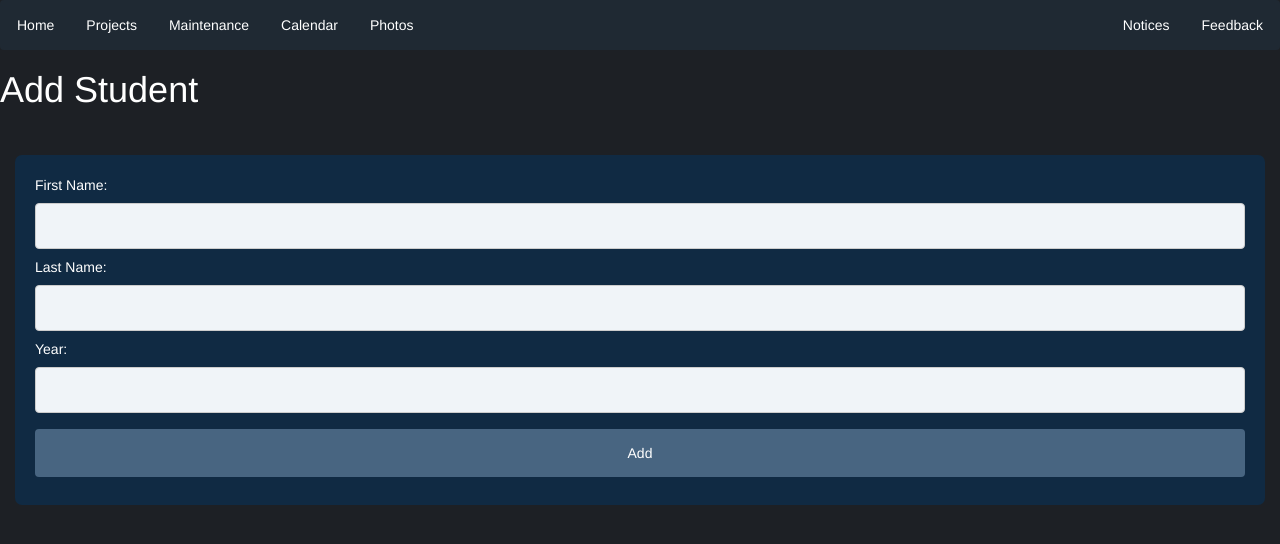
After one commit to cnesci/eco_squad, a Flask app: page /new_student in a window 1280 px wide. The commit adds this page. Shown: the top 544 px of the page. Run offline with Flask 2, Linux system fonts and the light colour scheme; some libraries are stand-ins or nearby versions.

Commit message:
Add student page fixed

```diff
--- /dev/null
+++ b/Templates/add_student.html
@@ -0,0 +1,19 @@
+{% extends "layout.html" %}
+
+{% block title %} Add Student {% endblock %}
+
+{% block content %}
+<br>
+<div>
+  <form action="/add_student", method="POST">
+  First Name:
+  <input type="text" name="m_first_name"><br>
+  Last Name:
+  <input type="text" name="m_last_name"><br>
+  Year:
+  <input type="number" name="m_year"><br>
+
+  <button class="sub" type="submit">Add</button>
+  </form>
+</div>
+{% endblock %}
--- a/Templates/projects.html
+++ b/Templates/projects.html
@@ -36,7 +36,6 @@
     </table>
     <a href="sort_by_dsc" class="btn btn-info" role="button">Sort By Due Date</a>
 </div>
-
 <a href="/new_project" class="btn btn-info" role="button">Add Project</a>
 <a href="/remove_project" class="btn btn-info" role="button">Remove Project</a>
 <a href="/update_project" class="btn btn-info" role="button">Update Project</a>
--- a/app.py
+++ b/app.py
@@ -9,6 +9,7 @@ delete_projects=[]
 delete_tasks=[]
 modify_projects=[]
 modify_tasks=[]
+students=[]
 the_user_name=''
 
 #Connect database
@@ -17,10 +18,12 @@ con = sqlite3.connect('projects.db', check_same_thread=False)
 #If the tables already exists, delete
 con.execute("DROP TABLE IF EXISTS Project_table;")
 con.execute("DROP TABLE IF EXISTS Maint_table;")
+con.execute("DROP TABLE IF EXISTS Student_table;")
 
 #Create tables
 con.execute('''CREATE TABLE Project_table(id INTEGER PRIMARY KEY, project TEXT, description TEXT, frequency TEXT, start_date INTEGER, end_date INTEGER, people TEXT)''')
 con.execute('''CREATE TABLE Maint_table(id INTEGER PRIMARY KEY, task TEXT, description TEXT, start_date INTEGER, frequency TEXT, people INTEGER)''')
+con.execute('''CREATE TABLE Student_table(id INTEGER PRIMARY KEY, first_name TEXT, last_name TEXT, year INTEGER, project_id INTEGER)''')
 
 #Login page
 @app.route('/login', methods=['POST'])
@@ -167,5 +170,20 @@ def modify_task():
 def calendar():
     return render_template("calendar.html")
 
+#New student
+@app.route("/new_student")
+def new_student():
+    return render_template("add_student.html")
+
+@app.route("/add_student", methods=["POST"])
+def add_student():
+    students = {
+    "first_name" : request.form["m_first_name"],
+    "last_name" : request.form["m_last_name"],
+    "year" : request.form["m_year"],
+    }
+    con.execute('''INSERT INTO Student_table(first_name,last_name,year) VALUES(?,?,?)''', (students["first_name"], students["last_name"], students["year"]))
+    return redirect("/projects")
+
 app.secret_key = os.urandom(12)
 app.run(debug=True)
```
Also changed, not shown: projects.db, 1 other file.
